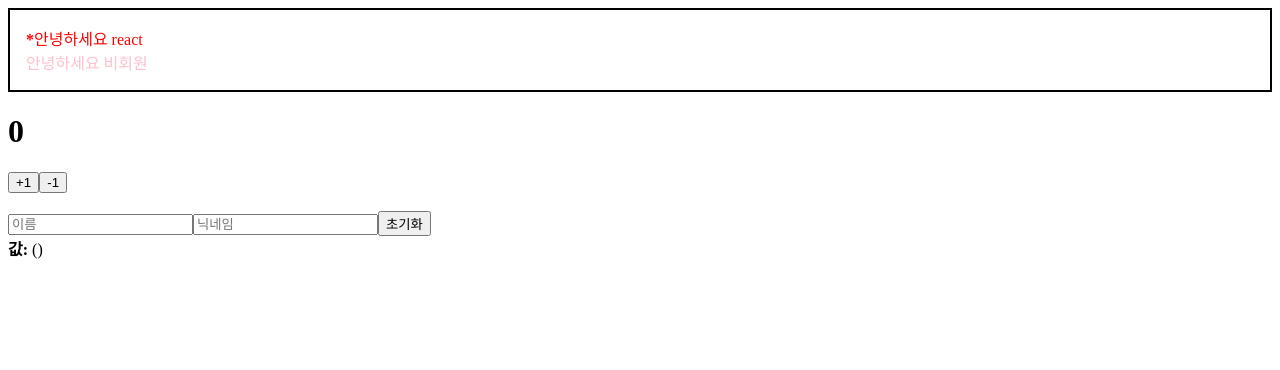
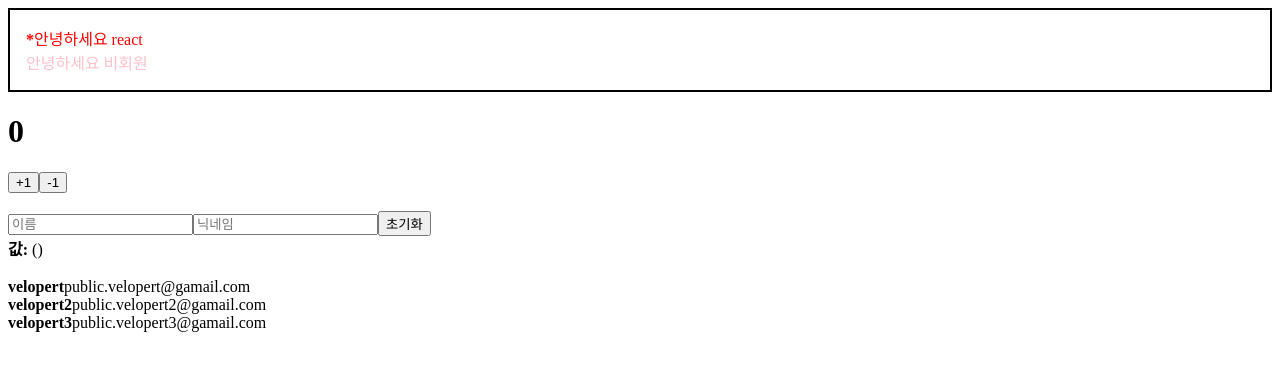
Before and after one commit to sseon000/Study-Tutorial-React, a React (Create React App) app: page / in a window 1280 px wide. Shown: the top 370 px of the page. Built offline with nearby package versions, Linux system fonts and the light colour scheme.

Commit message:
study-react-10~12

```diff
--- a/src/App.js
+++ b/src/App.js
@@ -1,9 +1,36 @@
+import React, { useRef } from 'react'
 import Counter from "./component/Counter";
 import Hello from "./component/Hello";
 import InputSample from "./component/InputSample";
+import UserList from "./component/UserList";
 import Wrapper from "./component/Wrapper";
 
 function App() {
+  const users = [
+    {
+        id: 1,
+        username: 'velopert',
+        email: 'public.velopert@gamail.com'
+    },
+    {
+        id: 2,
+        username: 'velopert2',
+        email: 'public.velopert2@gamail.com'
+    },
+    {
+        id: 3,
+        username: 'velopert3',
+        email: 'public.velopert3@gamail.com'
+    },
+]
+
+// useState로 관리해도 되지만 리렌더링되지 않게 변수값을 사용하고 싶을때 사용!
+const nextId = useRef(4);
+
+const onCreate = () => {
+  console.log(nextId.current); // 4
+  nextId.current += 1;
+}
 
   return (
   <>
@@ -14,6 +41,8 @@ function App() {
     <Counter />
     <br />
     <InputSample />
+    <br />
+    <UserList users={users}/>
   </>
   );
 }
--- a/src/component/InputSample.js
+++ b/src/component/InputSample.js
@@ -1,11 +1,11 @@
-import React, { useState } from 'react'
+import React, { useState,useRef } from 'react'
 
 function InputSample() {
     const [inputs, setInputs] = useState({
         name: '',
         nickname: '',
     })
-
+    const nameInput = useRef();
     const {name,nickname} = inputs;
 
     const onChange = e => {
@@ -24,7 +24,7 @@ function InputSample() {
             name: '',
             nickname: '',
         })
-
+        nameInput.current.focus();
     }
 
     return (
@@ -34,6 +34,7 @@ function InputSample() {
         placeholder='이름'
         onChange={onChange}
         value={name}
+        ref={nameInput}
       />
       <input
         name='nickname'
--- /dev/null
+++ b/src/component/UserList.js
@@ -0,0 +1,24 @@
+import React from 'react'
+
+function User({ user }) {
+    return (
+        <div>
+        <b>{user.username}</b><span>{user.email}</span>
+        </div>
+    )
+}
+
+function UserList({users}) {
+
+  return (
+    <>
+        {
+            users.map(
+                user => (<User key={user.id} user={user} />)
+            )
+        }
+    </>
+  )
+}
+
+export default UserList
```
Also changed, not shown: 1 other file (tests, documents, lock files or other folders).
